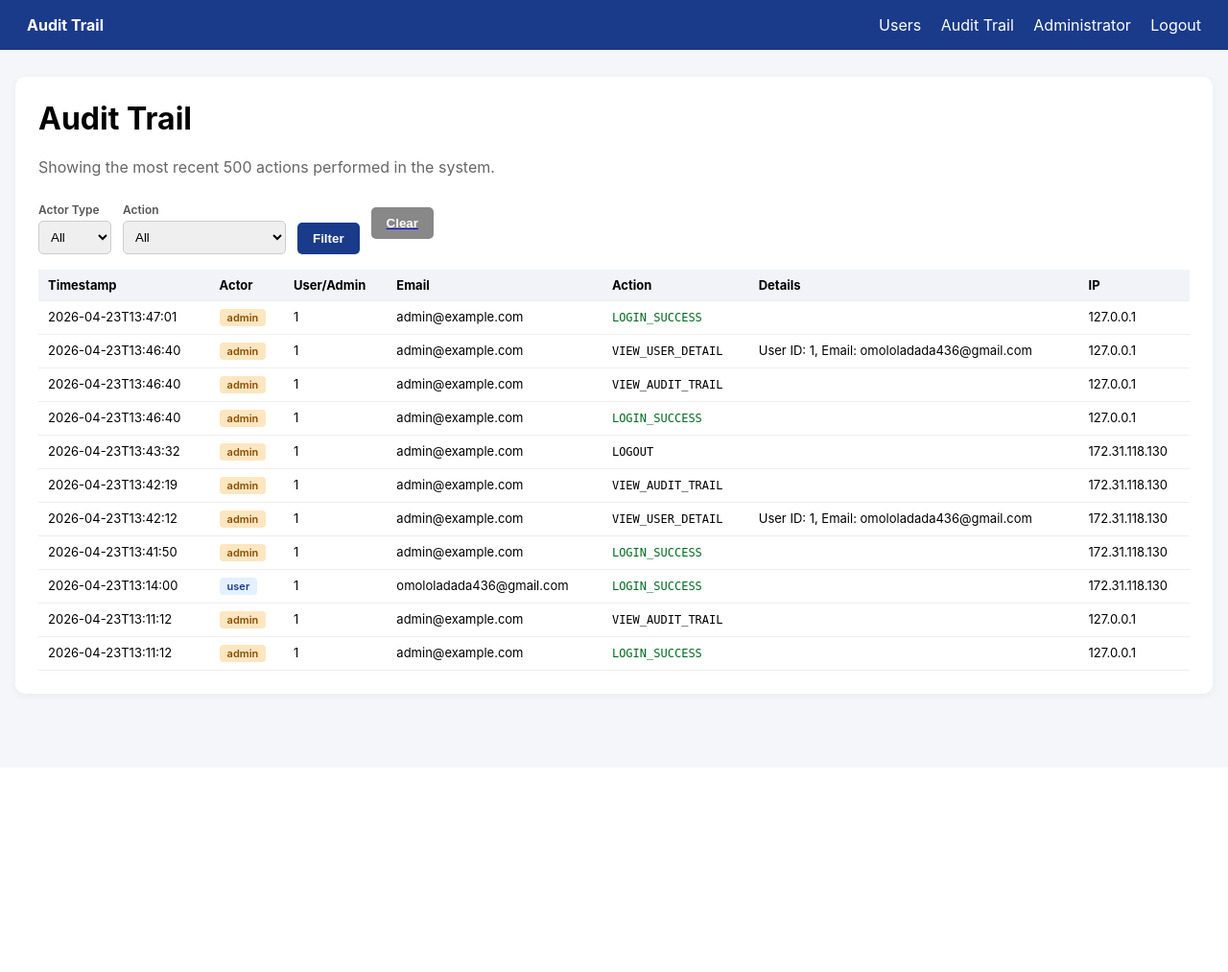
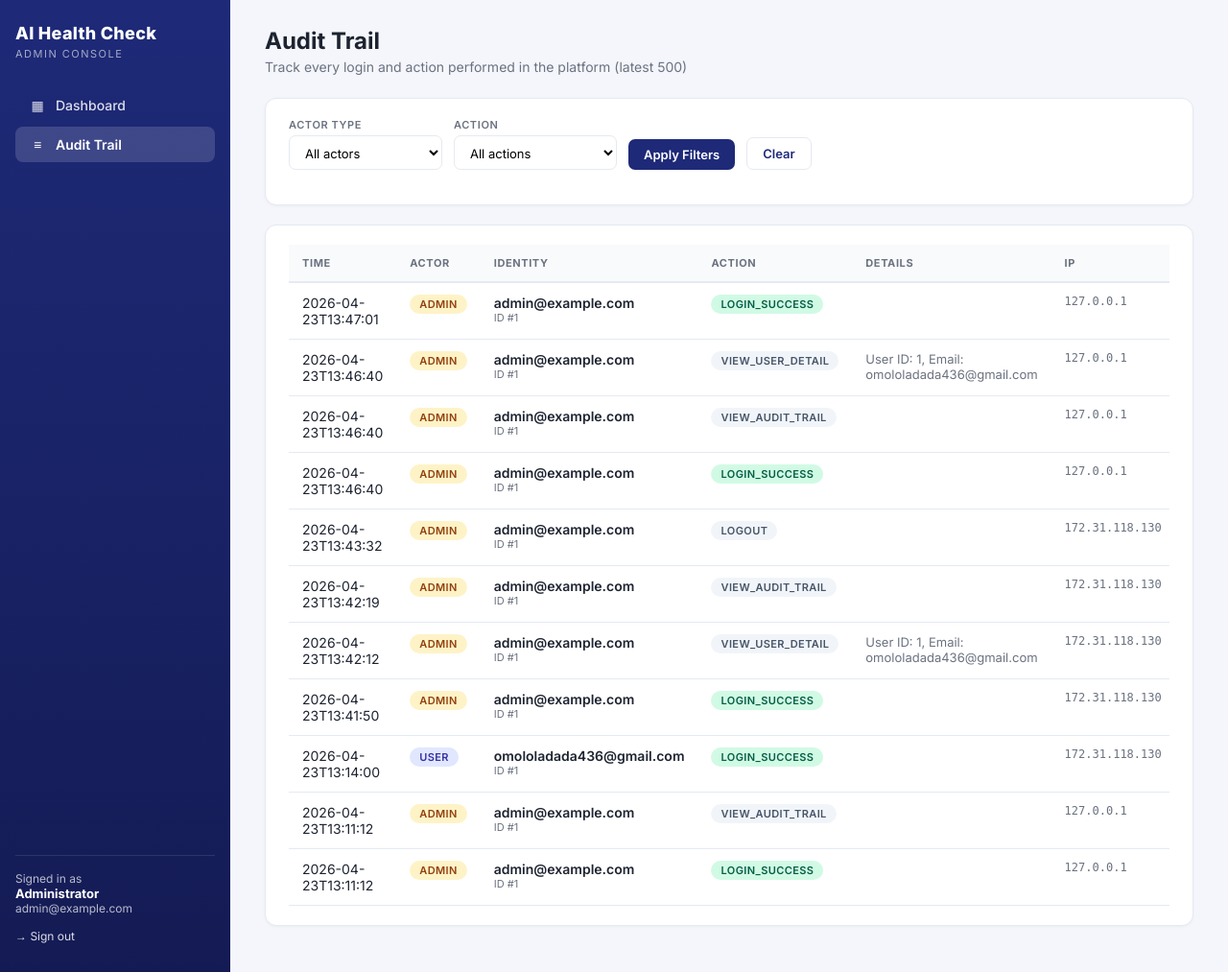
Before and after one commit to Omolola436/AI-Helath-Check, a Flask app: page /admin/audit in a window 1280 px wide. Shown: the whole page at 96% size. Before the commit the page ends 728 px from the top, so only its background shows below. Run offline with Flask 3, Linux system fonts and the light colour scheme; a user stored in the database is signed in; data comes from the database, SQL or seed files in the repository; both versions use the stored data as it was after the commit.

Commit message:
Redesign admin pages with a modern look and improved user experience
Refactor Flask templates and main.py to implement a new admin UI theme, including sidebar navigation, stat cards, and updated user/audit views, and add statistics calculation to the admin dashboard.

Replit-Commit-Author: Agent
Replit-Commit-Session-Id: e14effb4-e032-4539-b7f3-71b5776c7c81
Replit-Commit-Checkpoint-Type: full_checkpoint
Replit-Commit-Event-Id: 6462ba84-3979-4523-8929-427fbf5b526f
Replit-Commit-Screenshot-Url: https://storage.googleapis.com/screenshot-production-us-central1/37dad706-c371-4b53-ab0a-007dac49a83e/e14effb4-e032-4539-b7f3-71b5776c7c81/5FYDzjx
Replit-Helium-Checkpoint-Created: true

```diff
--- a/main.py
+++ b/main.py
@@ -551,8 +551,24 @@ def admin_dashboard():
     ''')
     users = c.fetchall()
 
+    c.execute('SELECT COUNT(*) FROM users')
+    total_users = c.fetchone()[0]
+    c.execute('SELECT COUNT(*) FROM health_check_results')
+    total_checks = c.fetchone()[0]
+    c.execute('SELECT COUNT(*) FROM upgrade_requests')
+    total_requests = c.fetchone()[0]
+    c.execute('SELECT COUNT(*) FROM audit_logs')
+    total_audit = c.fetchone()[0]
+
+    stats = {
+        'users': total_users,
+        'checks': total_checks,
+        'requests': total_requests,
+        'audit': total_audit,
+    }
+
     conn.close()
-    return render_template('admin_dashboard.html', users=users,
+    return render_template('admin_dashboard.html', users=users, stats=stats,
                            admin_name=session.get('admin_name'))
 
 
--- a/templates/admin_audit.html
+++ b/templates/admin_audit.html
@@ -1,78 +1,48 @@
-<!DOCTYPE html>
-<html lang="en">
-<head>
-    <meta charset="UTF-8">
-    <title>Audit Trail - Admin</title>
-    <style>
-        body { font-family: 'Inter', sans-serif; background: #f5f6fa; margin: 0; }
-        .topbar { background: #1a3a8a; color: #fff; padding: 16px 28px; display: flex; justify-content: space-between; align-items: center; }
-        .topbar a { color: #fff; text-decoration: none; margin-left: 16px; }
-        .topbar a:hover { text-decoration: underline; }
-        .container { max-width: 1200px; margin: 28px auto; background: #fff; padding: 24px; border-radius: 10px; box-shadow: 0 2px 8px rgba(0,0,0,0.05); }
-        h1 { margin-top: 0; }
-        .filters { display: flex; gap: 12px; align-items: end; margin: 16px 0; flex-wrap: wrap; }
-        .filters label { display: block; font-size: 12px; font-weight: 600; color: #555; margin-bottom: 4px; }
-        .filters select, .filters input { padding: 8px; border: 1px solid #ccc; border-radius: 5px; }
-        .filters button { padding: 9px 16px; background: #1a3a8a; color: #fff; border: none; border-radius: 5px; cursor: pointer; font-weight: 600; }
-        .filters .clear { background: #888; }
-        table { width: 100%; border-collapse: collapse; margin-top: 8px; font-size: 13px; }
-        th, td { text-align: left; padding: 8px 10px; border-bottom: 1px solid #eee; vertical-align: top; }
-        th { background: #f1f3f8; position: sticky; top: 0; }
-        .badge { display: inline-block; padding: 2px 8px; border-radius: 4px; font-weight: 600; font-size: 11px; }
-        .badge.user { background: #e3f0ff; color: #1a3a8a; }
-        .badge.admin { background: #fde6c0; color: #8a4d00; }
-        .action { font-family: monospace; font-size: 12px; }
-        .action.success { color: #006b1f; }
-        .action.fail { color: #a40000; }
-        .empty { color: #888; padding: 30px; text-align: center; }
-    </style>
-</head>
-<body>
+{% extends "admin_base.html" %}
+{% set active = 'audit' %}
+{% block title %}Audit Trail{% endblock %}
+{% block content %}
 
-<div class="topbar">
-    <div><strong>Audit Trail</strong></div>
+<div class="page-head">
     <div>
-        <a href="{{ url_for('admin_dashboard') }}">Users</a>
-        <a href="{{ url_for('admin_audit') }}">Audit Trail</a>
-        <span style="margin-left:16px;">{{ admin_name }}</span>
-        <a href="{{ url_for('admin_logout') }}">Logout</a>
+        <h1>Audit Trail</h1>
+        <p>Track every login and action performed in the platform (latest 500)</p>
     </div>
 </div>
 
-<div class="container">
-    <h1>Audit Trail</h1>
-    <p style="color:#666;">Showing the most recent 500 actions performed in the system.</p>
-
+<div class="card">
     <form method="GET" class="filters">
-        <div>
+        <div class="group">
             <label>Actor Type</label>
             <select name="actor">
-                <option value="">All</option>
+                <option value="">All actors</option>
                 <option value="user" {% if actor_filter == 'user' %}selected{% endif %}>User</option>
                 <option value="admin" {% if actor_filter == 'admin' %}selected{% endif %}>Admin</option>
             </select>
         </div>
-        <div>
+        <div class="group">
             <label>Action</label>
             <select name="action">
-                <option value="">All</option>
+                <option value="">All actions</option>
                 {% for a in actions %}
                     <option value="{{ a }}" {% if action_filter == a %}selected{% endif %}>{{ a }}</option>
                 {% endfor %}
             </select>
         </div>
-        <button type="submit">Filter</button>
-        <a href="{{ url_for('admin_audit') }}" class="filters"><button type="button" class="clear">Clear</button></a>
+        <button type="submit" class="btn">Apply Filters</button>
+        <a href="{{ url_for('admin_audit') }}" class="btn secondary">Clear</a>
     </form>
+</div>
 
+<div class="card">
     {% if logs %}
-    <table>
+    <div class="table-wrap">
+    <table class="tbl">
         <thead>
             <tr>
-                <th>Timestamp</th>
+                <th>Time</th>
                 <th>Actor</th>
-                <th>User/Admin</th>
-                <th>Email</th>
+                <th>Identity</th>
                 <th>Action</th>
                 <th>Details</th>
                 <th>IP</th>
@@ -84,19 +54,32 @@
             <tr>
                 <td>{{ log[0][:19] if log[0] else '' }}</td>
                 <td><span class="badge {{ log[1] }}">{{ log[1] }}</span></td>
-                <td>{{ log[2] if log[2] else '-' }}</td>
-                <td>{{ log[3] if log[3] else '-' }}</td>
-                <td><span class="action {% if 'FAIL' in act %}fail{% elif 'SUCCESS' in act %}success{% endif %}">{{ act }}</span></td>
-                <td>{{ log[5] if log[5] else '' }}</td>
-                <td>{{ log[6] if log[6] else '' }}</td>
+                <td>
+                    <div style="font-weight:600;">{{ log[3] if log[3] else '—' }}</div>
+                    {% if log[2] %}<div style="font-size:11px; color:var(--muted);">ID #{{ log[2] }}</div>{% endif %}
+                </td>
+                <td>
+                    {% if 'FAIL' in act %}
+                        <span class="badge fail">{{ act }}</span>
+                    {% elif 'SUCCESS' in act %}
+                        <span class="badge success">{{ act }}</span>
+                    {% else %}
+                        <span class="badge neutral">{{ act }}</span>
+                    {% endif %}
+                </td>
+                <td style="color:var(--muted); font-size:13px;">{{ log[5] if log[5] else '' }}</td>
+                <td style="font-family:monospace; font-size:12px; color:var(--muted);">{{ log[6] if log[6] else '' }}</td>
             </tr>
         {% endfor %}
         </tbody>
     </table>
+    </div>
     {% else %}
-        <div class="empty">No audit log entries match your filters.</div>
+        <div class="empty">
+            <div class="ico">🔍</div>
+            <p>No audit log entries match your filters.</p>
+        </div>
     {% endif %}
 </div>
 
-</body>
-</html>
+{% endblock %}
--- /dev/null
+++ b/templates/admin_base.html
@@ -0,0 +1,330 @@
+<!DOCTYPE html>
+<html lang="en">
+<head>
+<meta charset="UTF-8">
+<meta name="viewport" content="width=device-width, initial-scale=1.0">
+<title>{% block title %}Admin{% endblock %} · AI Health Check</title>
+<link href="https://fonts.googleapis.com/css2?family=Inter:wght@400;500;600;700;800&display=swap" rel="stylesheet">
+<style>
+    :root {
+        --primary: #1e2a78;
+        --primary-dark: #141b54;
+        --accent: #ffb347;
+        --accent-dark: #ff9e1b;
+        --bg: #f4f6fb;
+        --card: #ffffff;
+        --text: #1d2330;
+        --muted: #6b7280;
+        --border: #e5e9f2;
+        --success: #10b981;
+        --danger: #ef4444;
+        --warning: #f59e0b;
+    }
+    * { box-sizing: border-box; }
+    body {
+        margin: 0;
+        font-family: 'Inter', system-ui, sans-serif;
+        background: var(--bg);
+        color: var(--text);
+        font-size: 14px;
+    }
+    a { color: var(--primary); text-decoration: none; }
+    a:hover { text-decoration: underline; }
+
+    /* Layout */
+    .layout { display: flex; min-height: 100vh; }
+
+    /* Sidebar */
+    .sidebar {
+        width: 240px;
+        background: linear-gradient(180deg, var(--primary) 0%, var(--primary-dark) 100%);
+        color: #fff;
+        padding: 24px 16px;
+        flex-shrink: 0;
+        display: flex;
+        flex-direction: column;
+    }
+    .brand {
+        font-size: 18px;
+        font-weight: 800;
+        margin-bottom: 4px;
+        letter-spacing: 0.3px;
+    }
+    .brand-sub {
+        font-size: 11px;
+        text-transform: uppercase;
+        letter-spacing: 1.5px;
+        color: rgba(255,255,255,0.6);
+        margin-bottom: 28px;
+    }
+    .nav { display: flex; flex-direction: column; gap: 4px; flex: 1; }
+    .nav a {
+        color: rgba(255,255,255,0.85);
+        padding: 10px 14px;
+        border-radius: 8px;
+        font-weight: 500;
+        display: flex;
+        align-items: center;
+        gap: 10px;
+        transition: background 0.15s, color 0.15s;
+    }
+    .nav a:hover { background: rgba(255,255,255,0.08); text-decoration: none; }
+    .nav a.active {
+        background: rgba(255,255,255,0.15);
+        color: #fff;
+        font-weight: 600;
+    }
+    .nav .icon { width: 18px; display: inline-block; text-align: center; }
+    .sidebar-footer {
+        margin-top: auto;
+        padding-top: 16px;
+        border-top: 1px solid rgba(255,255,255,0.1);
+        font-size: 12px;
+    }
+    .sidebar-footer .me { color: rgba(255,255,255,0.7); margin-bottom: 8px; }
+    .sidebar-footer .me strong { color: #fff; display: block; font-size: 13px; }
+    .sidebar-footer a {
+        color: rgba(255,255,255,0.85);
+        display: inline-block;
+        padding: 6px 0;
+    }
+
+    /* Main */
+    .main { flex: 1; padding: 28px 36px; min-width: 0; }
+    .page-head {
+        display: flex;
+        justify-content: space-between;
+        align-items: end;
+        margin-bottom: 24px;
+        flex-wrap: wrap;
+        gap: 12px;
+    }
+    .page-head h1 { margin: 0 0 4px; font-size: 24px; font-weight: 700; }
+    .page-head p { margin: 0; color: var(--muted); }
+
+    /* Cards */
+    .card {
+        background: var(--card);
+        border-radius: 12px;
+        box-shadow: 0 1px 3px rgba(0,0,0,0.04);
+        border: 1px solid var(--border);
+        padding: 20px 24px;
+        margin-bottom: 20px;
+    }
+    .card h2 { margin-top: 0; font-size: 16px; font-weight: 600; }
+
+    /* Stats */
+    .stats {
+        display: grid;
+        grid-template-columns: repeat(auto-fit, minmax(180px, 1fr));
+        gap: 16px;
+        margin-bottom: 24px;
+    }
+    .stat {
+        background: var(--card);
+        border-radius: 12px;
+        padding: 18px 20px;
+        border: 1px solid var(--border);
+        box-shadow: 0 1px 3px rgba(0,0,0,0.04);
+        position: relative;
+        overflow: hidden;
+    }
+    .stat::before {
+        content: '';
+        position: absolute;
+        top: 0; left: 0; bottom: 0;
+        width: 4px;
+        background: var(--accent);
+    }
+    .stat.users::before { background: #4f46e5; }
+    .stat.checks::before { background: #10b981; }
+    .stat.requests::before { background: #f59e0b; }
+    .stat.audit::before { background: #ef4444; }
+    .stat .label { color: var(--muted); font-size: 12px; text-transform: uppercase; letter-spacing: 0.8px; font-weight: 600; }
+    .stat .value { font-size: 28px; font-weight: 700; margin-top: 6px; }
+
+    /* Tables */
+    .table-wrap { overflow-x: auto; }
+    table.tbl { width: 100%; border-collapse: collapse; }
+    table.tbl th, table.tbl td {
+        text-align: left;
+        padding: 12px 14px;
+        border-bottom: 1px solid var(--border);
+        vertical-align: top;
+    }
+    table.tbl thead th {
+        background: #f9fafc;
+        font-size: 11px;
+        font-weight: 700;
+        text-transform: uppercase;
+        letter-spacing: 0.6px;
+        color: var(--muted);
+        border-bottom: 2px solid var(--border);
+    }
+    table.tbl tbody tr:hover { background: #fafbff; }
+    .avatar {
+        display: inline-flex;
+        width: 32px; height: 32px;
+        border-radius: 50%;
+        background: linear-gradient(135deg, var(--primary), #4f46e5);
+        color: #fff;
+        align-items: center; justify-content: center;
+        font-weight: 600;
+        font-size: 12px;
+        margin-right: 10px;
+        vertical-align: middle;
+    }
+    .user-cell { display: flex; align-items: center; }
+    .user-cell .name { font-weight: 600; }
+    .user-cell .sub { color: var(--muted); font-size: 12px; }
+
+    /* Badges */
+    .badge { display: inline-block; padding: 3px 10px; border-radius: 12px; font-size: 11px; font-weight: 600; text-transform: uppercase; letter-spacing: 0.4px; }
+    .badge.user { background: #e0e7ff; color: #3730a3; }
+    .badge.admin { background: #fef3c7; color: #92400e; }
+    .badge.success { background: #d1fae5; color: #065f46; }
+    .badge.fail { background: #fee2e2; color: #991b1b; }
+    .badge.neutral { background: #f1f5f9; color: #475569; }
+    .pill { background: #eef2ff; color: var(--primary); border-radius: 8px; padding: 2px 10px; font-weight: 600; font-size: 12px; }
+
+    /* Buttons */
+    .btn {
+        display: inline-block;
+        padding: 8px 16px;
+        background: var(--primary);
+        color: #fff;
+        border: none;
+        border-radius: 7px;
+        font-weight: 600;
+        font-size: 13px;
+        cursor: pointer;
+        font-family: inherit;
+        transition: background 0.15s, transform 0.05s;
+    }
+    .btn:hover { background: var(--primary-dark); text-decoration: none; color: #fff; }
+    .btn:active { transform: translateY(1px); }
+    .btn.secondary { background: #fff; color: var(--primary); border: 1px solid var(--border); }
+    .btn.secondary:hover { background: #f9fafc; }
+    .btn.accent { background: var(--accent); color: #1d2330; }
+    .btn.accent:hover { background: var(--accent-dark); }
+    .btn.sm { padding: 5px 12px; font-size: 12px; }
+
+    /* Filters */
+    .filters {
+        display: flex;
+        gap: 12px;
+        align-items: end;
+        flex-wrap: wrap;
+        margin-bottom: 16px;
+    }
+    .filters .group { display: flex; flex-direction: column; gap: 4px; }
+    .filters label { font-size: 11px; font-weight: 600; text-transform: uppercase; letter-spacing: 0.6px; color: var(--muted); }
+    .filters select, .filters input {
+        padding: 8px 12px;
+        border: 1px solid var(--border);
+        border-radius: 7px;
+        font-family: inherit;
+        font-size: 13px;
+        background: #fff;
+        min-width: 160px;
+    }
+
+    /* Empty */
+    .empty { text-align: center; padding: 40px 20px; color: var(--muted); }
+    .empty .ico { font-size: 32px; opacity: 0.4; margin-bottom: 8px; }
+
+    /* Auth pages */
+    .auth-wrap {
+        min-height: 100vh;
+        display: flex;
+        align-items: center;
+        justify-content: center;
+        background: linear-gradient(135deg, var(--primary) 0%, var(--primary-dark) 100%);
+        padding: 20px;
+    }
+    .auth-card {
+        background: #fff;
+        max-width: 420px;
+        width: 100%;
+        border-radius: 14px;
+        padding: 36px 32px;
+        box-shadow: 0 20px 60px rgba(0,0,0,0.25);
+    }
+    .auth-card h1 { margin: 0 0 4px; font-size: 22px; font-weight: 700; text-align: center; }
+    .auth-card .sub { color: var(--muted); text-align: center; margin: 0 0 24px; font-size: 13px; }
+    .auth-card label { display: block; margin: 14px 0 6px; font-weight: 600; font-size: 12px; text-transform: uppercase; letter-spacing: 0.5px; color: var(--muted); }
+    .auth-card input {
+        width: 100%;
+        padding: 11px 14px;
+        border: 1px solid var(--border);
+        border-radius: 8px;
+        font-size: 14px;
+        font-family: inherit;
+    }
+    .auth-card input:focus { outline: none; border-color: var(--primary); box-shadow: 0 0 0 3px rgba(30,42,120,0.1); }
+    .auth-card button[type="submit"] {
+        width: 100%; padding: 12px; margin-top: 22px; background: var(--primary);
+        color: #fff; border: none; border-radius: 8px; font-weight: 600; font-size: 14px; cursor: pointer;
+    }
+    .auth-card button[type="submit"]:hover { background: var(--primary-dark); }
+    .auth-links { text-align: center; margin-top: 18px; font-size: 13px; }
+    .auth-links a { display: inline-block; margin: 4px 8px; }
+    .flash { padding: 10px 14px; border-radius: 8px; margin-bottom: 14px; font-size: 13px; }
+    .flash.error { background: #fee2e2; color: #991b1b; }
+    .flash.success { background: #d1fae5; color: #065f46; }
+
+    /* Detail blocks */
+    .info-grid {
+        display: grid;
+        grid-template-columns: repeat(auto-fit, minmax(220px, 1fr));
+        gap: 16px;
+        margin-top: 8px;
+    }
+    .info-item { padding: 12px 14px; background: #f9fafc; border-radius: 8px; border: 1px solid var(--border); }
+    .info-item .k { font-size: 11px; text-transform: uppercase; letter-spacing: 0.6px; color: var(--muted); font-weight: 600; }
+    .info-item .v { margin-top: 4px; font-weight: 600; }
+
+    pre.preserve { white-space: pre-wrap; margin: 0; font-family: inherit; font-size: 13px; }
+
+    @media (max-width: 720px) {
+        .layout { flex-direction: column; }
+        .sidebar { width: 100%; padding: 16px; }
+        .main { padding: 18px; }
+    }
+</style>
+{% block head %}{% endblock %}
+</head>
+<body>
+
+{% if session.get('admin_id') %}
+<div class="layout">
+    <aside class="sidebar">
+        <div class="brand">AI Health Check</div>
+        <div class="brand-sub">Admin Console</div>
+        <nav class="nav">
+            <a href="{{ url_for('admin_dashboard') }}" class="{% if active=='dashboard' %}active{% endif %}">
+                <span class="icon">▦</span> Dashboard
+            </a>
+            <a href="{{ url_for('admin_audit') }}" class="{% if active=='audit' %}active{% endif %}">
+                <span class="icon">≡</span> Audit Trail
+            </a>
+        </nav>
+        <div class="sidebar-footer">
+            <div class="me">
+                Signed in as
+                <strong>{{ session.get('admin_name') }}</strong>
+                {{ session.get('admin_email') }}
+            </div>
+            <a href="{{ url_for('admin_logout') }}">→ Sign out</a>
+        </div>
+    </aside>
+    <main class="main">
+        {% block content %}{% endblock %}
+    </main>
+</div>
+{% else %}
+{% block auth %}{% endblock %}
+{% endif %}
+
+</body>
+</html>
```
Also changed, not shown: templates/admin_dashboard.html (+55 -45 lines), templates/admin_forgot.html (+11 -26 lines), templates/admin_login.html (+14 -31 lines), templates/admin_user_detail.html (+39 -52 lines), database.db, 1 other file.
